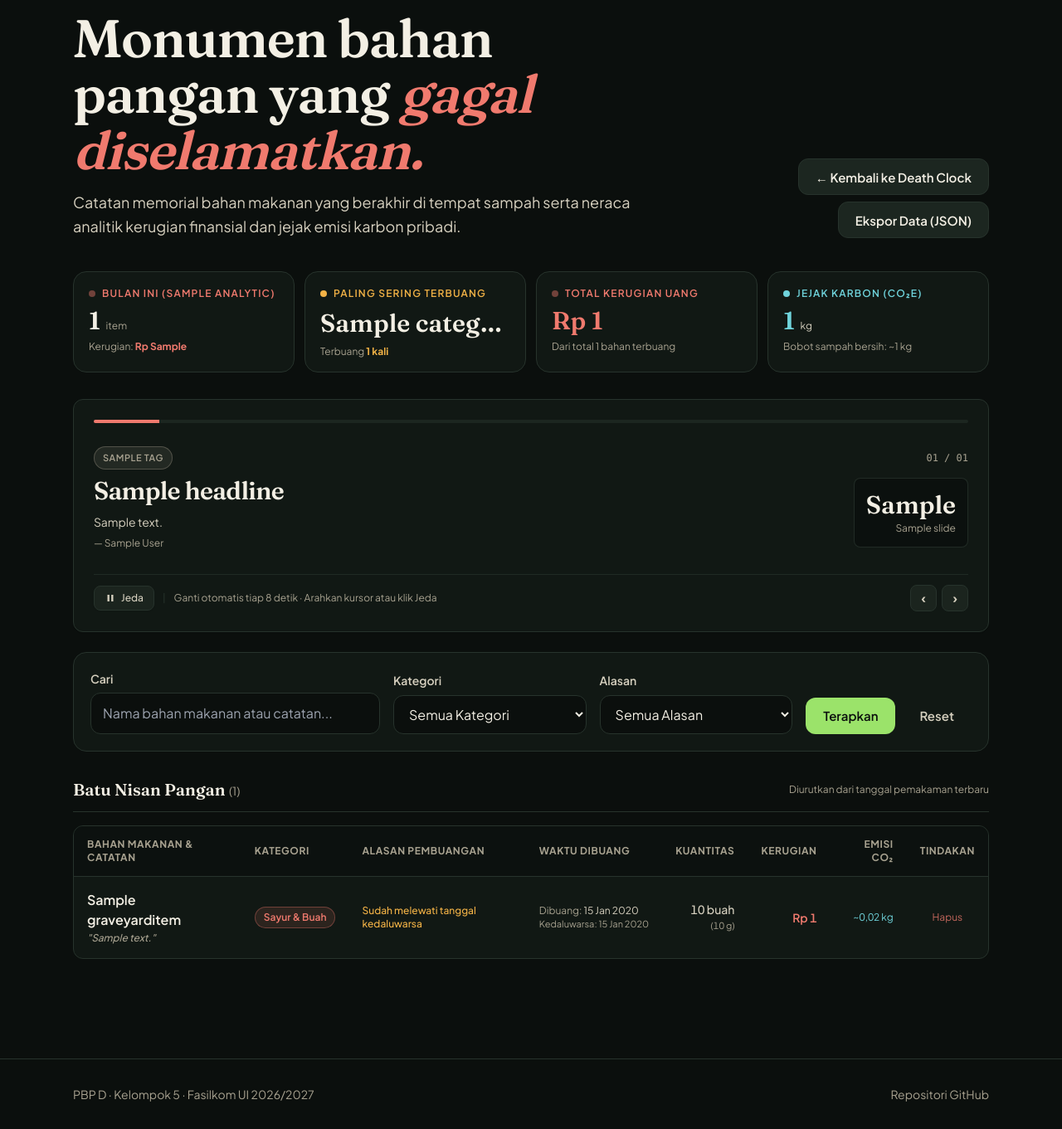
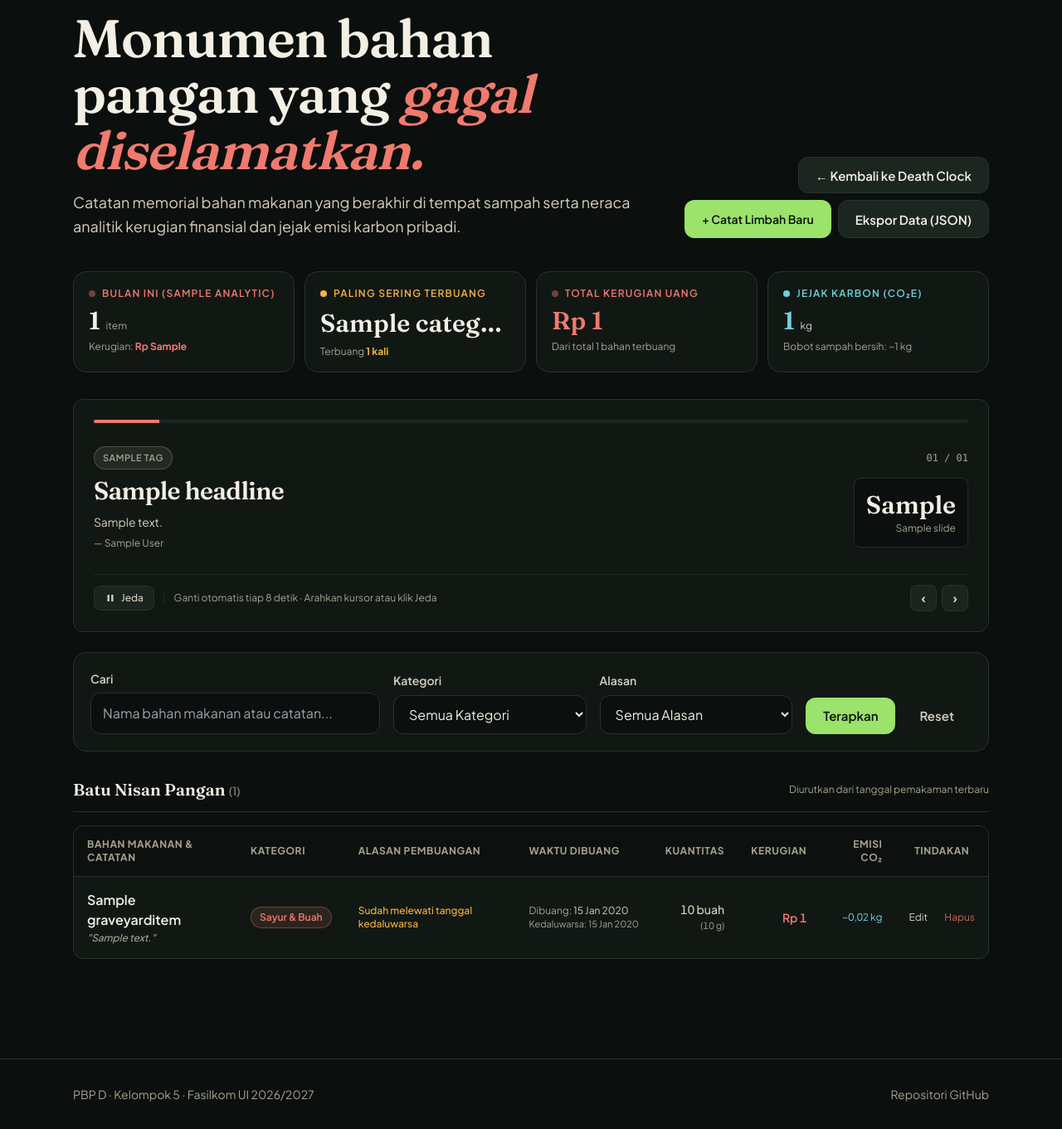
Before and after one commit to PBP-D-kelompok-5/Zero-Spoil-Zero-Waste, a Django app: template templates/graveyard/graveyard_list.html in a window 1280 px wide. Shown: the part 154-1515 px from the top of the page at 83% size. Run offline with Django 5.2, Linux system fonts and the light colour scheme; tables that the repository leaves empty hold one stand-in row (values such as "Sample post"); the template is opened without the code that fills it: values that come from a table or form of the project are taken from there, most other values are stand-ins (such as "Sample title", 1, 10 or a date in 2020); some libraries are stand-ins or nearby versions.

Commit message:
feat(graveyard): implement direct create and edit CRUD endpoints with templates

```diff
--- a/templates/graveyard/graveyard_list.html
+++ b/templates/graveyard/graveyard_list.html
@@ -54,6 +54,7 @@
     </div>
     <div class="flex flex-wrap gap-2 md:justify-end">
       <a href="{% url 'death_clock:pantry_list' %}" class="pn-btn pn-btn--secondary">← Kembali ke Death Clock</a>
+      <a href="{% url 'graveyard:graveyard_create' %}" class="pn-btn pn-btn--primary text-sm">+ Catat Limbah Baru</a>
       <a href="{% url 'graveyard:graveyard_json' %}" target="_blank" class="pn-btn pn-btn--secondary">Ekspor Data (JSON)</a>
     </div>
   </header>
@@ -311,12 +312,18 @@
                   ~{{ item.estimated_carbon_kg }} kg
                 </td>
                 <td class="py-4 px-4 whitespace-nowrap text-center">
-                  <form method="post" action="{% url 'graveyard:graveyard_delete' item.pk %}" class="graveyard-delete-form" data-item-id="{{ item.pk }}" data-item-name="{{ item.name }}">
+                  <div class="flex items-center justify-center gap-2">
+                    <a href="{% url 'graveyard:graveyard_edit' item.pk %}" class="text-xs text-bone-300 hover:text-ember-400 hover:underline cursor-pointer" title="Ubah nisan {{ item.name }}">
+                      Edit
+                    </a>
+                    <span class="text-crypt-700">·</span>
+                    <form method="post" action="{% url 'graveyard:graveyard_delete' item.pk %}" class="graveyard-delete-form inline-block" data-item-id="{{ item.pk }}" data-item-name="{{ item.name }}">
                       {% csrf_token %}
-                    <button type="button" class="graveyard-delete-trigger text-xs text-blood-400/80 hover:text-blood-400 hover:underline cursor-pointer flex items-center justify-center gap-1 mx-auto" title="Cabut nisan {{ item.name }}">
+                      <button type="button" class="graveyard-delete-trigger text-xs text-blood-400/80 hover:text-blood-400 hover:underline cursor-pointer flex items-center justify-center gap-1" title="Cabut nisan {{ item.name }}">
                         <span>Hapus</span>
                       </button>
                     </form>
+                  </div>
                 </td>
               </tr>
             {% endfor %}
@@ -369,12 +376,18 @@
               <span class="text-xs text-frost-400 tabular-nums" title="Estimasi jejak emisi karbon limbah">
                 ~{{ item.estimated_carbon_kg }} kg CO₂e
               </span>
+              <div class="flex items-center gap-2.5">
+                <a href="{% url 'graveyard:graveyard_edit' item.pk %}" class="text-xs text-bone-300 hover:text-ember-400 hover:underline cursor-pointer">
+                  Edit
+                </a>
+                <span class="text-crypt-700">·</span>
                 <form method="post" action="{% url 'graveyard:graveyard_delete' item.pk %}" class="graveyard-delete-form" data-item-id="{{ item.pk }}" data-item-name="{{ item.name }}">
                   {% csrf_token %}
                   <button type="button" class="graveyard-delete-trigger text-xs text-blood-400/80 hover:text-blood-400 hover:underline cursor-pointer">
-                  Hapus Catatan
+                    Hapus
                   </button>
                 </form>
+              </div>
             </div>
           </article>
         {% endfor %}
@@ -398,7 +411,10 @@
               Reset Saringan
             </a>
           {% else %}
-            <a href="{% url 'death_clock:pantry_list' %}" class="pn-btn pn-btn--primary text-sm">
+            <a href="{% url 'graveyard:graveyard_create' %}" class="pn-btn pn-btn--primary text-sm">
+              + Catat Limbah Pertama
+            </a>
+            <a href="{% url 'death_clock:pantry_list' %}" class="pn-btn pn-btn--secondary text-sm">
               Buka Pantry Death Clock
             </a>
           {% endif %}
```
Also changed, not shown: templates/graveyard/item_form.html (added). Lines whose indentation alone changed are shown as unchanged.
